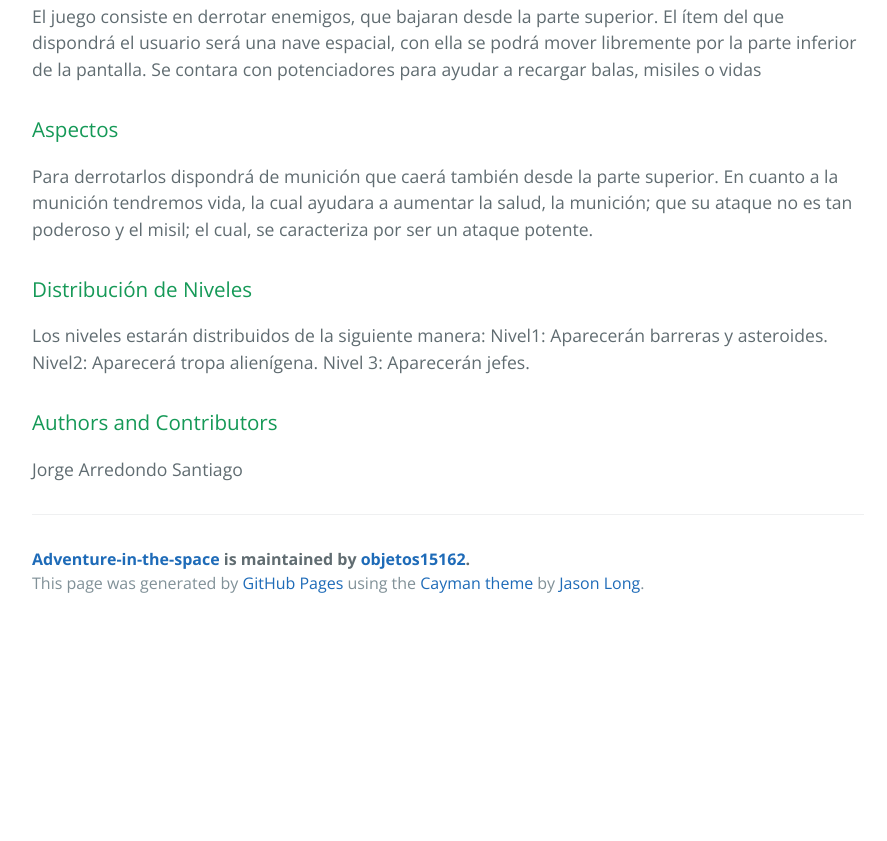
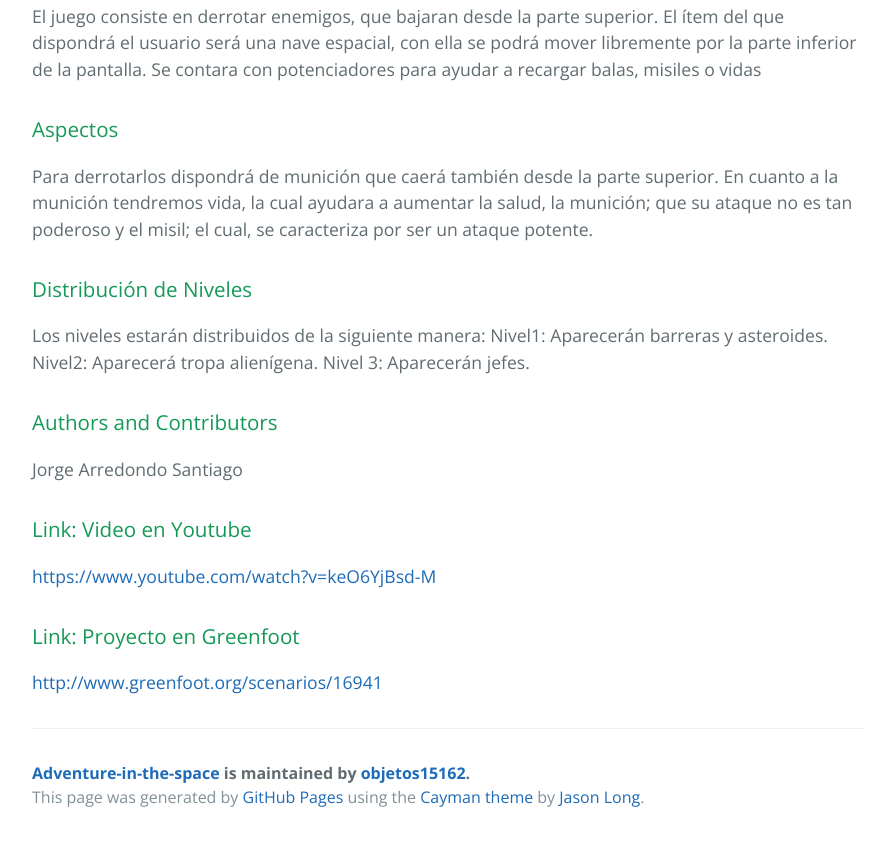
Before and after one commit to objetos15162/Adventure-in-the-space, a plain HTML site: page index.html in a window 1280 px wide. Shown: the part 460-1301 px from the top of the page, without its empty margins (192-1079 px from the left). Before the commit the page ends 1087 px from the top, so only its background shows below. Drawn offline with nearby package versions, Linux system fonts and the light colour scheme.

```diff
--- a/index.html
+++ b/index.html
@@ -43,6 +43,16 @@
 
 <p>Jorge Arredondo Santiago</p>
 
+<h3>
+<a id="link-video-en-youtube" class="anchor" href="#link-video-en-youtube" aria-hidden="true"><span aria-hidden="true" class="octicon octicon-link"></span></a>Link: Video en Youtube</h3>
+
+<p><a href="https://www.youtube.com/watch?v=keO6YjBsd-M">https://www.youtube.com/watch?v=keO6YjBsd-M</a></p>
+
+<h3>
+<a id="link-proyecto-en-greenfoot" class="anchor" href="#link-proyecto-en-greenfoot" aria-hidden="true"><span aria-hidden="true" class="octicon octicon-link"></span></a>Link: Proyecto en Greenfoot</h3>
+
+<p><a href="http://www.greenfoot.org/scenarios/16941">http://www.greenfoot.org/scenarios/16941</a> </p>
+
       <footer class="site-footer">
         <span class="site-footer-owner"><a href="https://github.com/objetos15162/Adventure-in-the-space">Adventure-in-the-space</a> is maintained by <a href="https://github.com/objetos15162">objetos15162</a>.</span>
 
--- a/params.json
+++ b/params.json
@@ -1,6 +1,6 @@
 {
   "name": "Adventure-in-the-space",
   "tagline": "Divertido Juego De Acción",
-  "body": "### Descripción.\r\nEl juego consiste en derrotar enemigos, que bajaran desde la parte superior. El ítem del que dispondrá el usuario será una nave espacial, con ella se podrá mover libremente por la parte inferior de la pantalla. Se contara con potenciadores para ayudar a recargar balas, misiles o vidas \r\n\r\n### Aspectos\r\nPara derrotarlos dispondrá de munición que caerá también desde la parte superior. \r\nEn cuanto a la munición tendremos vida, la cual ayudara a aumentar la salud, la munición; que su ataque no es tan poderoso y el misil; el cual, se caracteriza por ser un ataque potente.\r\n\r\n### Distribución de Niveles\r\nLos niveles estarán distribuidos de la siguiente manera:\r\nNivel1: Aparecerán barreras y asteroides.\r\nNivel2: Aparecerá tropa alienígena.\r\nNivel 3: Aparecerán jefes.\r\n\r\n\r\n### Authors and Contributors\r\nJorge Arredondo Santiago\r\n\r\n\r\n",
+  "body": "### Descripción.\r\nEl juego consiste en derrotar enemigos, que bajaran desde la parte superior. El ítem del que dispondrá el usuario será una nave espacial, con ella se podrá mover libremente por la parte inferior de la pantalla. Se contara con potenciadores para ayudar a recargar balas, misiles o vidas \r\n\r\n### Aspectos\r\nPara derrotarlos dispondrá de munición que caerá también desde la parte superior. \r\nEn cuanto a la munición tendremos vida, la cual ayudara a aumentar la salud, la munición; que su ataque no es tan poderoso y el misil; el cual, se caracteriza por ser un ataque potente.\r\n\r\n### Distribución de Niveles\r\nLos niveles estarán distribuidos de la siguiente manera:\r\nNivel1: Aparecerán barreras y asteroides.\r\nNivel2: Aparecerá tropa alienígena.\r\nNivel 3: Aparecerán jefes.\r\n\r\n\r\n### Authors and Contributors\r\nJorge Arredondo Santiago\r\n\r\n### Link: Video en Youtube\r\nhttps://www.youtube.com/watch?v=keO6YjBsd-M\r\n\r\n### Link: Proyecto en Greenfoot\r\nhttp://www.greenfoot.org/scenarios/16941 \r\n\r\n\r\n",
   "note": "Don't delete this file! It's used internally to help with page regeneration."
 }
```
